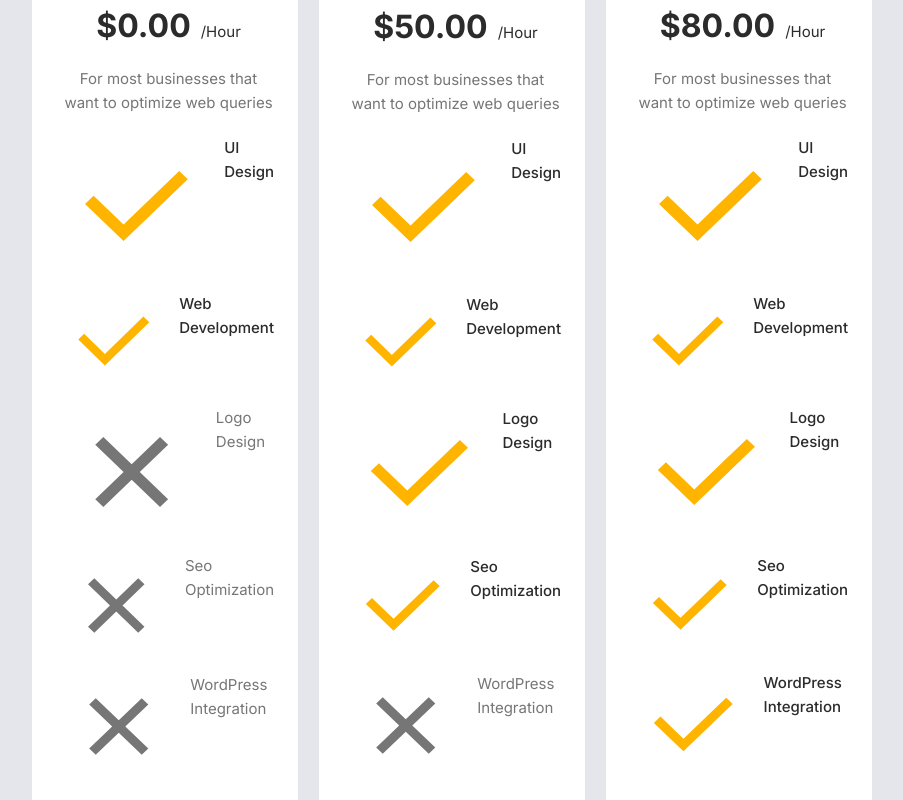
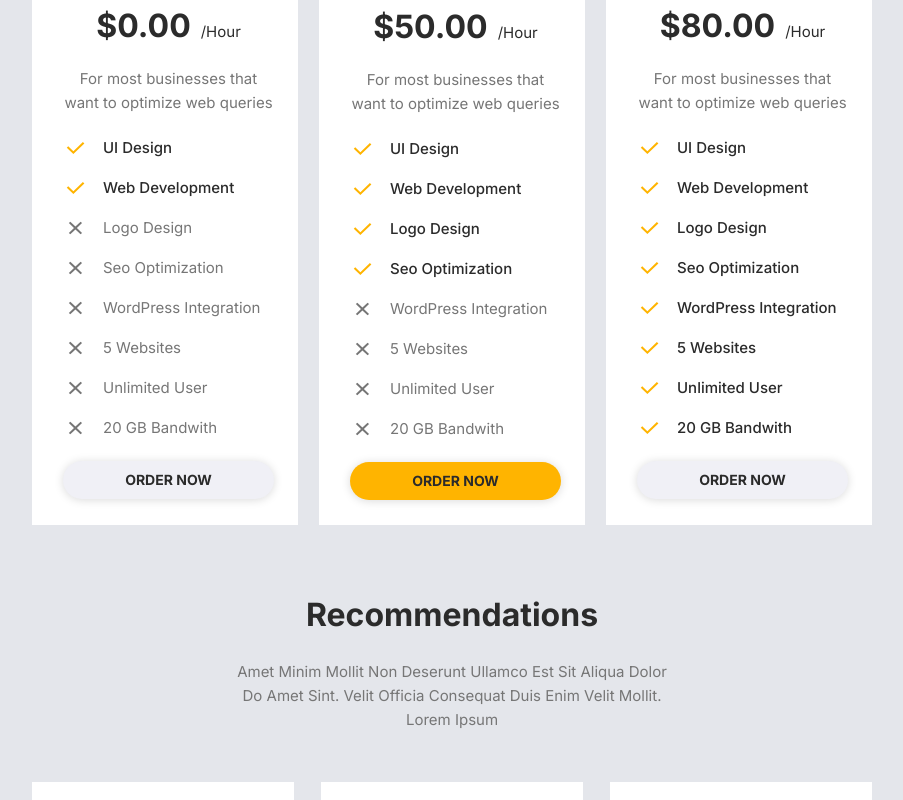
Before and after one commit to Enigma2017/portfolio-teamwork, a React (Vite) app: page / in a window 1280 px wide. Shown: the part 1680-2480 px from the top of the page, without its empty margins (288-1191 px from the left). Built offline with nearby package versions, Linux system fonts and the light colour scheme.

Commit message:
fixed map scss bug

```diff
--- a/src/styles/sections/_map.scss
+++ b/src/styles/sections/_map.scss
@@ -1,5 +1,7 @@
-img {
-    width: 100%;
-    object-fit: contain;
-    border-style: none;
+.map {
+    img {
+        width: 100%;
+        object-fit: contain;
+        border-style: none;
+    }
 }
```
